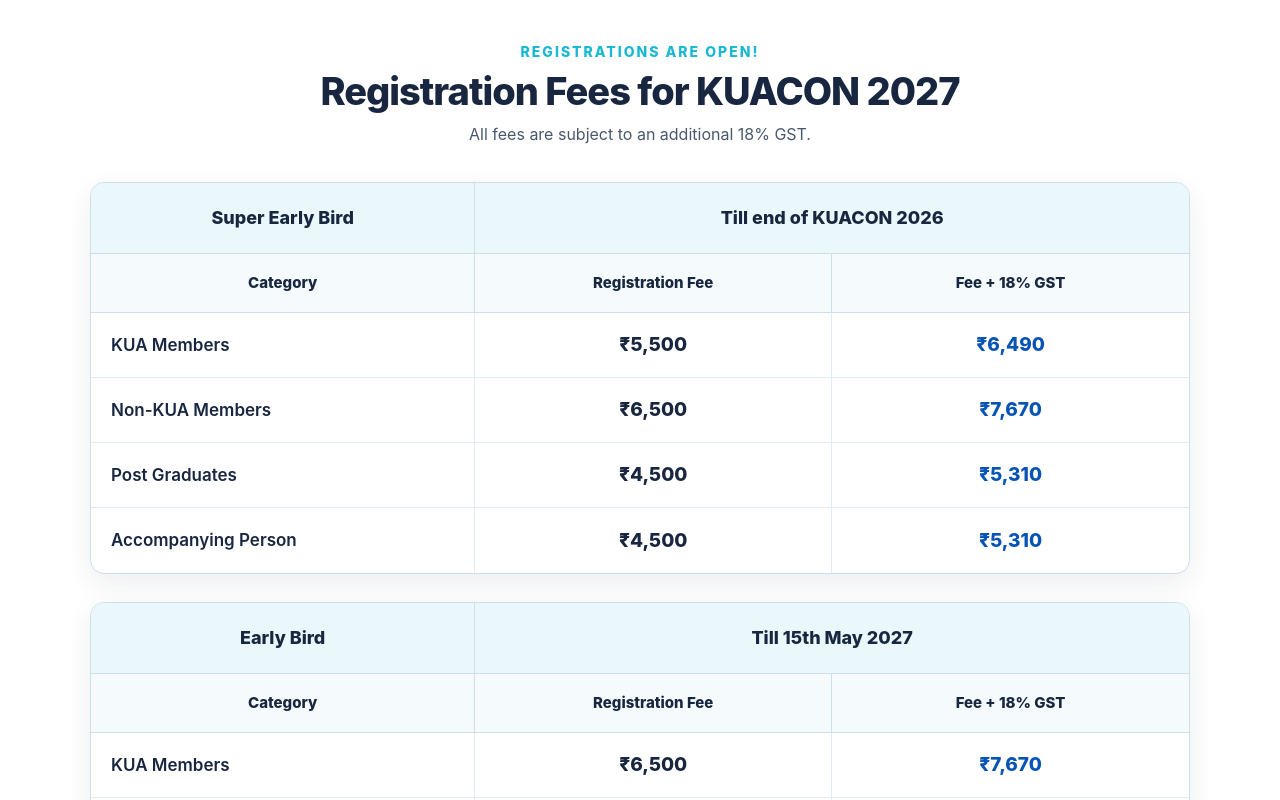
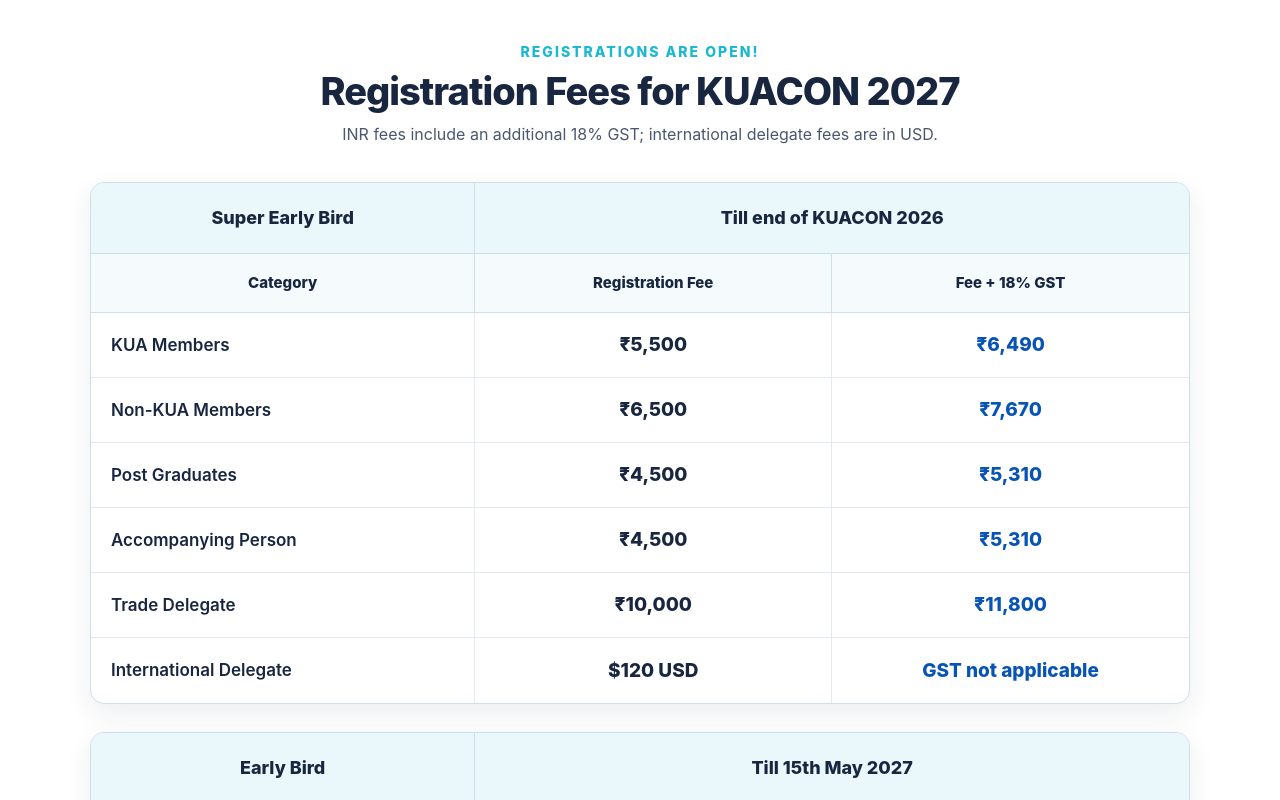
Before and after one commit to Jagruti-Bhat/Kuacon-2027, a React (Vite) app: page / in a window 1280 px wide. Shown: the part 1780-2580 px from the top of the page. Built offline with nearby package versions, Linux system fonts and the light colour scheme; the HTML template or start-up script is replaced by a standard one.

Commit message:
add fees

```diff
--- a/src/index.css
+++ b/src/index.css
@@ -158,6 +158,7 @@
 .registration-field input,.registration-field select{width:100%;height:61px;padding:0 20px;border:1px solid #dce0e5;border-radius:10px;background:#fff;color:#20252d;font-family:inherit;font-size:19px;outline:none}
 .registration-field input::placeholder{color:#666b73}
 .registration-field input:focus,.registration-field select:focus{border-color:#16afd0;box-shadow:0 0 0 3px rgba(22,175,208,.2)}
+.age-notice{margin:-25px 0 0;color:#0754b5;font-family:Georgia,'Times New Roman',serif;font-size:16px;font-weight:700;line-height:1.4}
 .membership-field{margin-top:-18px}
 .membership-field > p{margin:0 0 10px;color:#d71414;text-align:center;font-family:Georgia,'Times New Roman',serif;font-size:18px;font-weight:700}
 .registration-submit{grid-column:1/-1;display:flex;justify-content:center;margin-top:74px}
--- a/src/pages/Home.jsx
+++ b/src/pages/Home.jsx
@@ -14,6 +14,8 @@
                 'Non-KUA Members': 6500,
                 'Post Graduates': 4500,
                 'Accompanying Person': 4500,
+                'Trade Delegate': 10000,
+                'International Delegate': { amount: 120, currency: 'USD' },
             },
         },
         {
@@ -24,6 +26,8 @@
                 'Non-KUA Members': 7500,
                 'Post Graduates': 5000,
                 'Accompanying Person': 5000,
+                'Trade Delegate': 10000,
+                'International Delegate': { amount: 130, currency: 'USD' },
             },
         },
         {
@@ -34,6 +38,8 @@
                 'Non-KUA Members': 8500,
                 'Post Graduates': 6000,
                 'Accompanying Person': 6000,
+                'Trade Delegate': 10000,
+                'International Delegate': { amount: 150, currency: 'USD' },
             },
         },
         {
@@ -44,6 +50,8 @@
                 'Non-KUA Members': 9500,
                 'Post Graduates': 7000,
                 'Accompanying Person': 7000,
+                'Trade Delegate': 10000,
+                'International Delegate': { amount: 180, currency: 'USD' },
             },
         },
         {
@@ -54,6 +62,8 @@
                 'Non-KUA Members': 11000,
                 'Post Graduates': 8000,
                 'Accompanying Person': 8000,
+                'Trade Delegate': 10000,
+                'International Delegate': { amount: 200, currency: 'USD' },
             },
         },
     ]
@@ -166,7 +176,7 @@
                     <h2>Registration Fees for KUACON 2027</h2>
 
                     <p>
-                        All fees are subject to an additional 18% GST.
+                        INR fees include an additional 18% GST; international delegate fees are in USD.
                     </p>
 
                 </div>
@@ -206,8 +216,11 @@
                            {Object.entries(table.prices).map(
   ([category, price]) => {
 
-    const gstAmount = price * 0.18
-    const total = price + gstAmount
+    const amount = typeof price === 'number' ? price : price.amount
+    const isInternational = typeof price !== 'number'
+    const gstAmount = isInternational ? 0 : amount * 0.18
+    const total = amount + gstAmount
+    const formatPrice = (value) => isInternational ? `$${value.toLocaleString('en-IN')} USD` : `₹${value.toLocaleString('en-IN')}`
 
     return (
       <div
@@ -220,11 +233,11 @@
         </div>
 
         <div className="home-registration-price">
-          ₹{price.toLocaleString('en-IN')}
+          {formatPrice(amount)}
         </div>
 
         <div className="home-registration-price gst-price">
-          ₹{total.toLocaleString('en-IN')}
+          {isInternational ? 'GST not applicable' : formatPrice(total)}
         </div>
 
       </div>
--- a/src/pages/Registration.jsx
+++ b/src/pages/Registration.jsx
@@ -2,16 +2,31 @@
 
 const indianStates = ['Andhra Pradesh', 'Arunachal Pradesh', 'Assam', 'Bihar', 'Chhattisgarh', 'Goa', 'Gujarat', 'Haryana', 'Himachal Pradesh', 'Jharkhand', 'Karnataka', 'Kerala', 'Madhya Pradesh', 'Maharashtra', 'Manipur', 'Meghalaya', 'Mizoram', 'Nagaland', 'Odisha', 'Punjab', 'Rajasthan', 'Sikkim', 'Tamil Nadu', 'Telangana', 'Tripura', 'Uttar Pradesh', 'Uttarakhand', 'West Bengal']
 const designations = ['Consultant', 'Professor', 'Associate Professor', 'Assistant Professor', 'Senior Resident', 'Tutor', 'Post Graduate', 'Other']
-const superEarlyFees = [['KUA Members', 5500], ['Non-KUA Members', 6500], ['Post Graduates', 4500], ['Accompanying Person', 4500]]
-const earlyFees = [['KUA Members', 6500], ['Non-KUA Members', 7500], ['Post Graduates', 5000], ['Accompanying Person', 5000]]
+const superEarlyFees = [['KUA Members', 5500], ['Non-KUA Members', 6500], ['Post Graduates', 4500], ['Accompanying Person', 4500], ['Trade Delegate', 10000], ['International Delegate', { amount: 120, currency: 'USD' }]]
+const earlyFees = [['KUA Members', 6500], ['Non-KUA Members', 7500], ['Post Graduates', 5000], ['Accompanying Person', 5000], ['Trade Delegate', 10000], ['International Delegate', { amount: 130, currency: 'USD' }]]
 const standardFees = [
     ['KUA Members', 7500, 8500, 10000],
     ['Non-KUA Members', 8500, 9500, 11000],
     ['Post Graduates', 6000, 7000, 8000],
-    ['Accompanying Person', 6000, 7000, 8000]
+    ['Accompanying Person', 6000, 7000, 8000],
+    ['Trade Delegate', 10000, 10000, 10000],
+    ['International Delegate', { amount: 150, currency: 'USD' }, { amount: 180, currency: 'USD' }, { amount: 200, currency: 'USD' }]
 ]
 const formatCurrency = (amount) => `₹${amount.toLocaleString('en-IN')}`
 const totalWithGst = (amount) => Math.round(amount * 1.18)
+const formatFee = (fee) => typeof fee === 'number' ? formatCurrency(fee) : `${fee.currency === 'USD' ? '$' : '₹'}${fee.amount.toLocaleString('en-IN')} ${fee.currency}`
+const feeWithGst = (fee) => typeof fee === 'number' ? formatCurrency(totalWithGst(fee)) : 'GST not applicable'
+const isAbove75 = (dateOfBirth) => {
+    if (!dateOfBirth) return false
+
+    const birthDate = new Date(`${dateOfBirth}T00:00:00`)
+    const today = new Date()
+    let age = today.getFullYear() - birthDate.getFullYear()
+    const birthdayPassed = today.getMonth() > birthDate.getMonth() || (today.getMonth() === birthDate.getMonth() && today.getDate() >= birthDate.getDate())
+
+    if (!birthdayPassed) age -= 1
+    return age > 75
+}
 
 function Field({ label, children }) {
     return <label className="registration-field"><span>{label}</span>{children}</label>
@@ -27,14 +42,14 @@
             <div className="fee-stage-heading"><h3>{title}</h3><p>{deadline}</p></div>
             <div className="fee-table-wrap"><table className="fee-table">
                 <thead><tr><th>Category</th><th>Registration Fee</th><th>Fee incl. 18% GST</th></tr></thead>
-                <tbody>{rows.map(([category, amount]) => <tr key={category}><th>{category}</th><td>{formatCurrency(amount)}</td><td>{formatCurrency(totalWithGst(amount))}</td></tr>)}</tbody>
+                <tbody>{rows.map(([category, amount]) => <tr key={category}><th>{category}</th><td>{formatFee(amount)}</td><td>{feeWithGst(amount)}</td></tr>)}</tbody>
             </table></div>
         </section>
     )
 }
 
 export default function Registration() {
-    const [form, setForm] = useState({ name: '', medicalCouncilNumber: '', email: '', medicalCouncilState: '', whatsapp: '', category: '', membershipNumber: '', gender: '', accompanyingPerson: '', hospital: '', city: '', designation: '', mealPreference: '', state: '' })
+    const [form, setForm] = useState({ name: '', dateOfBirth: '', medicalCouncilNumber: '', email: '', medicalCouncilState: '', whatsapp: '', category: '', membershipNumber: '', gender: '', accompanyingPerson: '', hospital: '', city: '', designation: '', mealPreference: '', state: '' })
     const handleChange = ({ target: { name, value } }) => setForm((current) => ({ ...current, [name]: value }))
     //   const handleSubmit = (event) => { event.preventDefault(); alert('Registration details saved. Payment integration will be enabled shortly.') }
 
@@ -262,6 +277,8 @@
             <form className="registration-form" onSubmit={handleSubmit}>
                 <div className="registration-column">
                     <Field label="Enter Full Name"><input name="name" value={form.name} onChange={handleChange} placeholder="Enter your name" required /></Field>
+                    <Field label="Date of Birth"><input type="date" name="dateOfBirth" value={form.dateOfBirth} onChange={handleChange} max={new Date().toISOString().split('T')[0]} required /></Field>
+                    {isAbove75(form.dateOfBirth) && <p className="age-notice">You are above 75 years old. KUA members above 75 have free registration.</p>}
                     <Field label="Enter Email ID"><input type="email" name="email" value={form.email} onChange={handleChange} placeholder="Enter email ID" required /></Field>
                     <Field label="Enter WhatsApp Number"><input type="tel" name="whatsapp" value={form.whatsapp} onChange={handleChange} placeholder="Enter mobile number" required /></Field>
                     <Field label="Gender"><Select name="gender" value={form.gender} onChange={handleChange} options={['Male', 'Female', 'Other', 'Prefer not to say']} /></Field>
@@ -271,7 +288,7 @@
                 <div className="registration-column">
                     <Field label="Enter Medical Council Number"><input name="medicalCouncilNumber" value={form.medicalCouncilNumber} onChange={handleChange} placeholder="Enter medical council number" required /></Field>
                     <Field label="Select Medical Council State"><Select name="medicalCouncilState" value={form.medicalCouncilState} onChange={handleChange} options={indianStates} /></Field>
-                    <Field label="Choose the Category"><Select name="category" value={form.category} onChange={handleChange} options={['Member', 'Non Member', 'Post Graduate']} /></Field>
+                    <Field label="Choose the Category"><Select name="category" value={form.category} onChange={handleChange} options={['Member', 'Non Member', 'Post Graduate', 'Trade Delegate', 'International Delegate']} /></Field>
                     {form.category === 'Member' && (
                         <div className="membership-field">
                             <p>Enter State Membership Number</p>
@@ -286,13 +303,13 @@
                 <div className="registration-submit"><button className="pill-btn" type="submit">Submit &amp; Pay</button></div>
             </form>
             <section className="registration-fees">
-                <header><p>Registrations are open!</p><h2>Registration fees for KUACON 2027</h2><span>All fees are subject to an additional 18% GST.</span></header>
+                <header><p>Registrations are open!</p><h2>Registration fees for KUACON 2027</h2><span>INR fees include an additional 18% GST; international delegate fees are in USD.</span></header>
                 <TwoColumnFeeTable title="Super Early Bird" deadline="Till end of KUACON 2026" rows={superEarlyFees} />
                 <TwoColumnFeeTable title="Early Bird" deadline="Till 15 May 2027" rows={earlyFees} />
                 <section className="fee-stage">
                     <div className="fee-table-wrap"><table className="fee-table fee-table-wide">
                         <thead><tr><th>Cut-off Date</th><th>16 May 2027 to 15 August 2027</th><th>16 August 2027 to 15 October 2027</th><th>From 16 October 2027 &amp; Spot Registrations</th></tr></thead>
-                        <tbody>{standardFees.map(([category, ...amounts]) => <tr key={category}><th>{category}</th>{amounts.map((amount) => <td key={amount}><span>{formatCurrency(amount)}</span><small>{formatCurrency(totalWithGst(amount))} incl. GST</small></td>)}</tr>)}</tbody>
+                        <tbody>{standardFees.map(([category, ...amounts]) => <tr key={category}><th>{category}</th>{amounts.map((amount, index) => <td key={`${category}-${index}`}><span>{formatFee(amount)}</span><small>{feeWithGst(amount)}{typeof amount === 'number' && ' incl. GST'}</small></td>)}</tr>)}</tbody>
                     </table></div>
                 </section>
                 <ul className="fee-notes"><li>KUA Members above 75 years of age have free registration, but must complete the registration form for logistical purposes.</li><li>Children above 10 years will be charged as an accompanying person.</li></ul>
```
Also changed, not shown: 1 other file (tests, documents, lock files or other folders).
